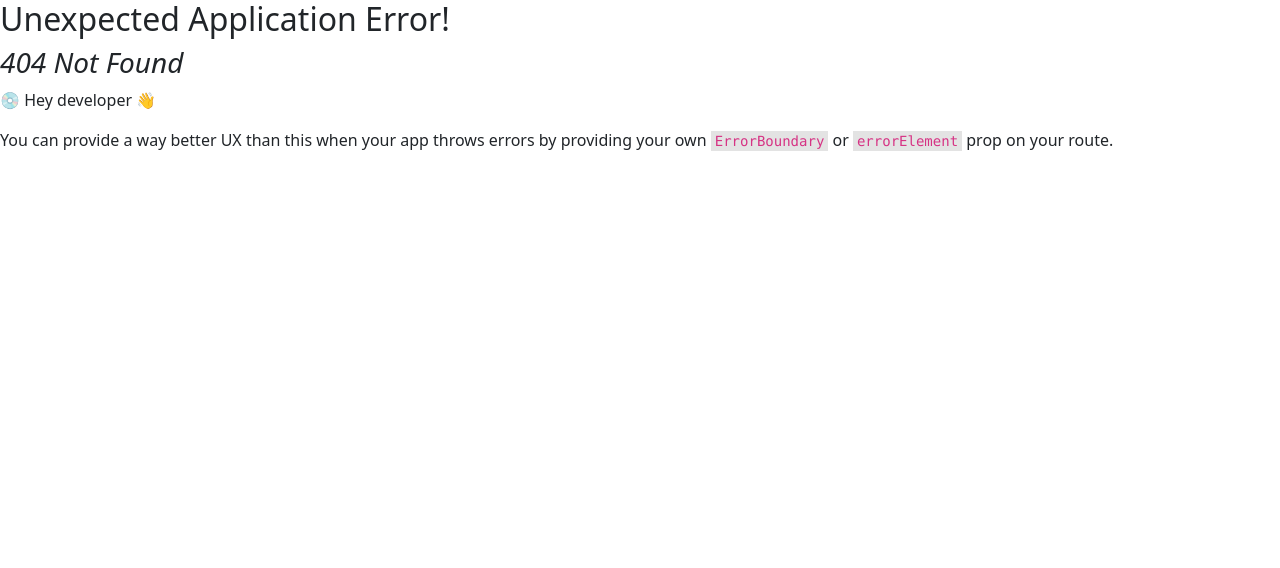
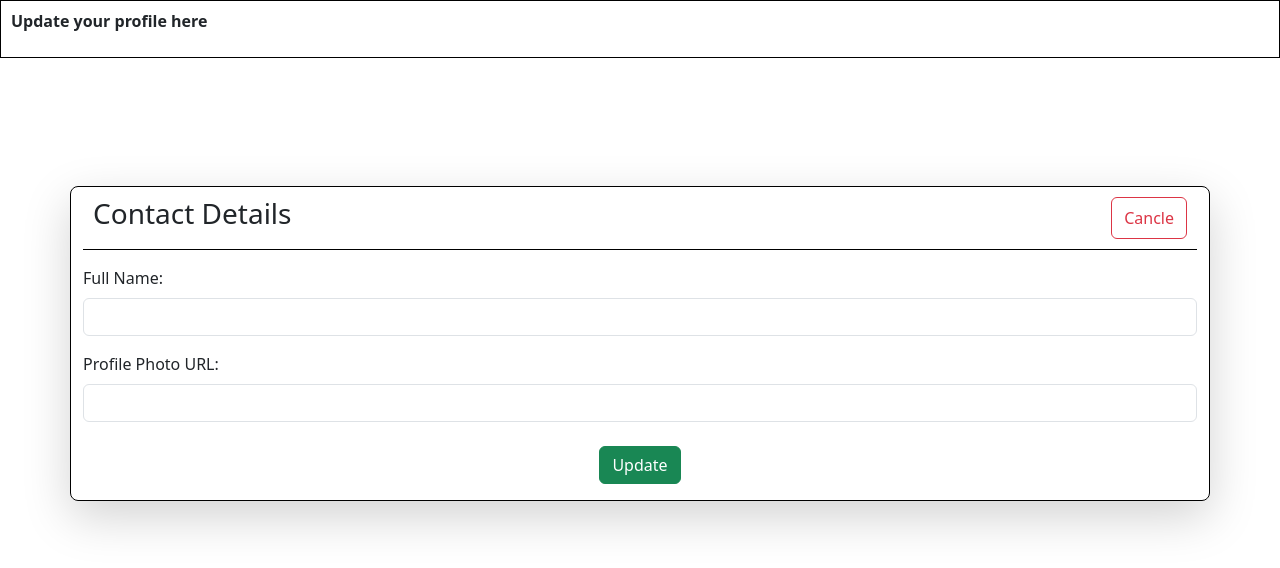
Before and after one commit to NagendraVarma1/Expense-Tracker, a React (Create React App) app: page /profile in a window 1280 px wide. Before the commit this address had no page. Shown: the top 568 px of the page. Built offline with nearby package versions, Linux system fonts and the light colour scheme.

Commit message:
Profile Update

```diff
--- a/src/App.js
+++ b/src/App.js
@@ -4,6 +4,7 @@ import RootLayout from "./Components/RootLayout";
 import SignUp from "./Components/SignUp";
 import LogIn from "./Components/LogInPage";
 import Home from "./Components/Home";
+import Profile from "./Components/ProfilePage";
 
 const App = () => {
   const router = createBrowserRouter([
@@ -13,7 +14,8 @@ const App = () => {
       children: [
         {path: '/', element: <SignUp/>},
         {path: '/login', element: <LogIn />},
-        {path: '/home', element: <Home />}
+        {path: '/home', element: <Home />},
+        {path: '/profile', element: <Profile />}
       ]
     }
   ])
--- a/src/Components/Home.js
+++ b/src/Components/Home.js
@@ -1,12 +1,26 @@
 import React from "react";
-import { Container } from "react-bootstrap";
+import { Navbar } from "react-bootstrap";
+import { NavLink } from "react-router-dom";
 
 const Home = () => {
-    return (
-        <Container>
-            <h1>Welcome to Expense Tracker</h1>
-        </Container>
-    )
-}
+  return (
+    <Navbar
+      style={{ border: "1px solid black", justifyContent: "space-between" }}
+    >
+      <h5 style={{marginLeft: '2px'}}>Welcome to Expense Tracker</h5>
+
+      <p
+        style={{
+          backgroundColor: "rgb(232, 232, 232)",
+          padding: "1px 10px",
+          borderRadius: "5px",
+          margin: '2px'
+        }}
+      >
+        Your Profile is incomplete.<NavLink to={'/profile'}>Complete Now</NavLink>
+      </p>
+    </Navbar>
+  );
+};
 
 export default Home;
--- /dev/null
+++ b/src/Components/ProfilePage.js
@@ -0,0 +1,78 @@
+import React, { useContext, useRef } from "react";
+import { Button, Container, Form, Navbar } from "react-bootstrap";
+import AuthContext from "../Store/Auth/auth-context";
+
+const Profile = () => {
+    const authCtx = useContext(AuthContext)
+    const nameInputRef = useRef();
+    const imageInputRef = useRef();
+
+    const profileSubmitHandler = (event) => {
+        event.preventDefault();
+
+        const updatedName = nameInputRef.current.value;
+        const updatedImage = imageInputRef.current.value;
+        console.log(updatedName, updatedImage)
+
+        let url = 'https://identitytoolkit.googleapis.com/v1/accounts:update?key=AIzaSyBcIbPGIsiRRG6TKVgArKPKmdMlcbj_NLI';
+
+        fetch(url, {
+            method: 'POST',
+            body: JSON.stringify({
+                idToken: authCtx.token,
+                displayName: updatedName,
+                photoUrl: updatedImage,
+                returnSecureToken: true
+            }),
+            headers: {
+                'Content-Type': 'application/json'
+            }
+        })
+        .then((res) =>{
+            if(res.ok) {
+                return res.json();
+            }
+            else {
+                return res.json().then((data) => {
+                    throw new Error('Update Failed!!')
+                })
+            }
+        }).then((data) => {
+            console.log(data);
+        }).catch((err) => {
+            alert(err.message)
+        })
+    }
+
+  return (
+    <>
+      <Navbar style={{ border: "1px solid black" }}>
+        <p style={{ marginLeft: "10px", fontWeight: "bold" }}>
+          Update your profile here
+        </p>
+      </Navbar>
+      <Form onSubmit={profileSubmitHandler}>
+        <Container className="shadow-lg" style={{ border: "1px solid black", marginTop: '10%',borderRadius: '8px' }}>
+          <div style={{ display: "flex", justifyContent: "space-between", padding: '10px' , borderBottom: '1px solid black' }}>
+            <h3>Contact Details</h3>
+            <Button variant="outline-danger">Cancle</Button>
+          </div>
+          <Form.Group className="mt-3">
+            <Form.Label>Full Name: </Form.Label>
+            <Form.Control type="text" ref={nameInputRef}/>
+          </Form.Group>
+          <Form.Group className="mt-3 mb-4">
+            <Form.Label>Profile Photo URL: </Form.Label>
+            <Form.Control type="url" ref={imageInputRef}/>
+          </Form.Group>
+          <div className="text-center mb-3">
+            <Button variant="success" type="submit">Update</Button>
+        </div>
+        </Container>
+
+      </Form>
+    </>
+  );
+};
+
+export default Profile;
--- a/src/Components/SignUp.js
+++ b/src/Components/SignUp.js
@@ -52,6 +52,7 @@ const SignUp = () => {
       alert("Password doesnt match");
     }
   };
+
   return (
     <Container className="w-50 shadow-lg " style={{border: '1px solid black', borderRadius: '5px',marginTop: '10%'}}>
         <div className="text-center">
@@ -77,10 +78,13 @@ const SignUp = () => {
           />
         </Form.Group>
         </Container>
-        <div className="text-center mt-4 mb-3">
+        <div className="text-center mt-4">
           <Button type="submit">Sign Up</Button>
         </div>
       </Form>
+        <div className="text-center mt-1 mb-3">
+      <Button variant="outline text-primary" onClick={() => {navigate('/login')}} >Login with existing account</Button>
+        </div>
     </Container>
   );
 };
```
